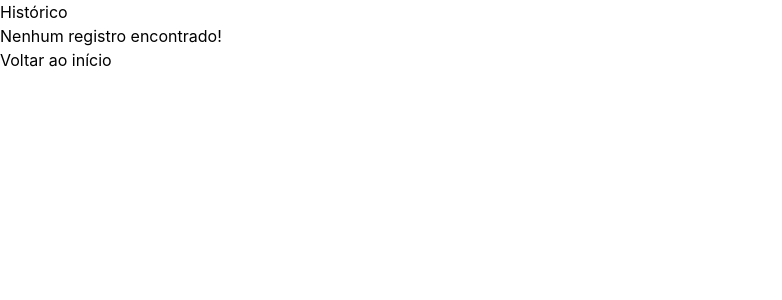
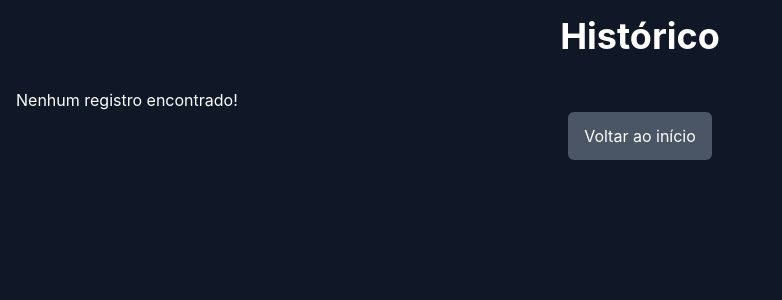
Before and after one commit to joaoaquino-dev/guarita-log, a React (Vite) app: page /history in a window 1280 px wide. Shown: the top 300 px of the page, without its empty margins (0-782 px from the left). Built offline with nearby package versions, Linux system fonts and the light colour scheme.

Commit message:
style: add base styling to history page

```diff
--- a/src/pages/History.tsx
+++ b/src/pages/History.tsx
@@ -5,24 +5,37 @@ const History = () => {
   const navigate = useNavigate();
   const records = getRecords();
   return (
-    <div>
-      <h1>Histórico</h1>
+    <div
+      className="bg-gray-900 flex flex-col
+    items-center min-h-screen p-4"
+    >
+      <h1 className="font-bold text-4xl text-white mb-4">Histórico</h1>
 
-      <div>
+      <div className="w-full mt-4">
         {records.length > 0 ? (
           records.map((record) => (
-            <div key={record.id}>
-              <p>{record.guardName}</p>
-              <p>{record.date}</p>
-              {record.notes && <p>{record.notes}</p>}
+            <div
+              key={record.id}
+              className="bg-gray-800 p-4 rounded-lg w-full mb-3"
+            >
+              <p className="text-white font-bold">{record.guardName}</p>
+              <p className="text-gray-400 text-sm">{record.date}</p>
+              {record.notes && (
+                <p className="text-gray-300 mt-2 text-sm">{record.notes}</p>
+              )}
             </div>
           ))
         ) : (
-          <p>Nenhum registro encontrado!</p>
+          <p className="text-white">Nenhum registro encontrado!</p>
         )}
       </div>
 
-      <button onClick={() => navigate("/")}>Voltar ao início</button>
+      <button
+        className="bg-gray-600 text-white px-4 py-3 rounded-md"
+        onClick={() => navigate("/")}
+      >
+        Voltar ao início
+      </button>
     </div>
   );
 };
```
